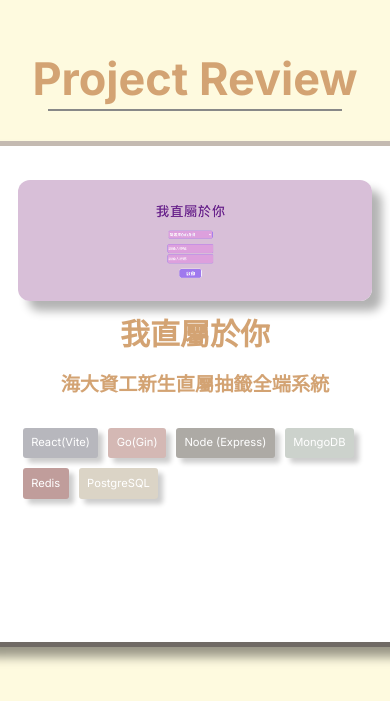
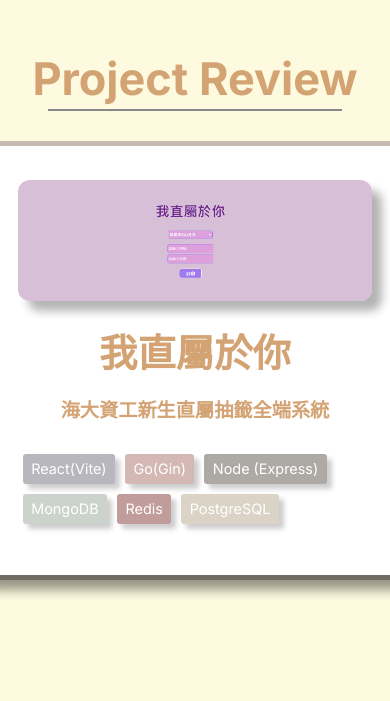
Before and after one commit to we-we-Web/web-web-web, a Next.js app: page / in a window 390 px wide. Shown: the part 3751-4452 px from the top of the page. Built offline with nearby package versions, Linux system fonts and the light colour scheme.

Commit message:
Handle rwd in middle width

```diff
--- a/src/app/Home/projectReview/ProjectReview.module.css
+++ b/src/app/Home/projectReview/ProjectReview.module.css
@@ -39,6 +39,14 @@
     padding: 2vh;
     border:#C4BAB1 5px outset;
     box-shadow: 10px 10px 10px rgba(0, 0, 0, 0.4);
+
+    @media(max-width: 880px) {
+        height: 56vh;
+    }
+
+    @media(max-width: 600px) {
+        height: 52vh;
+    }
 }
 
 .purple-potato-container:hover {
@@ -75,17 +83,30 @@
     text-align: center;
 }
 
-@media(max-width: 600px) {
+@media (max-width: 880px) {
+    .title {
+        margin-top: 2vh;
+        font-size: 1.6rem;
+        color: #d3a373;
+        text-align: center;
+    }
+
+    .description {
+        margin: 2vh;
+    }
+}
+
+@media(max-width: 600px) or (max-height: 900px) {
 
     .title {
-        margin-top: 5px;
-        font-size: 15px;
+        margin-top: 2vh;
+        font-size: 1.2rem;
         color:#d3a373;
         text-align: center;
     }
 
     .description {
-        margin-bottom: 10px;
+        margin-bottom: 2vh;
         font-size: 1.2rem;
         color: #D3A373;
         text-align: center;
--- a/src/app/Home/projectReview/technology/Technology.module.css
+++ b/src/app/Home/projectReview/technology/Technology.module.css
@@ -21,9 +21,9 @@
     color: white;
 }
 
-@media(max-width: 600px) {
+@media(max-width: 600px) or (max-height: 900px) {
     .technology{
         height: 20px;
-        font-size: 0.7rem;
+        font-size: 0.9rem;
     }
 }
```
